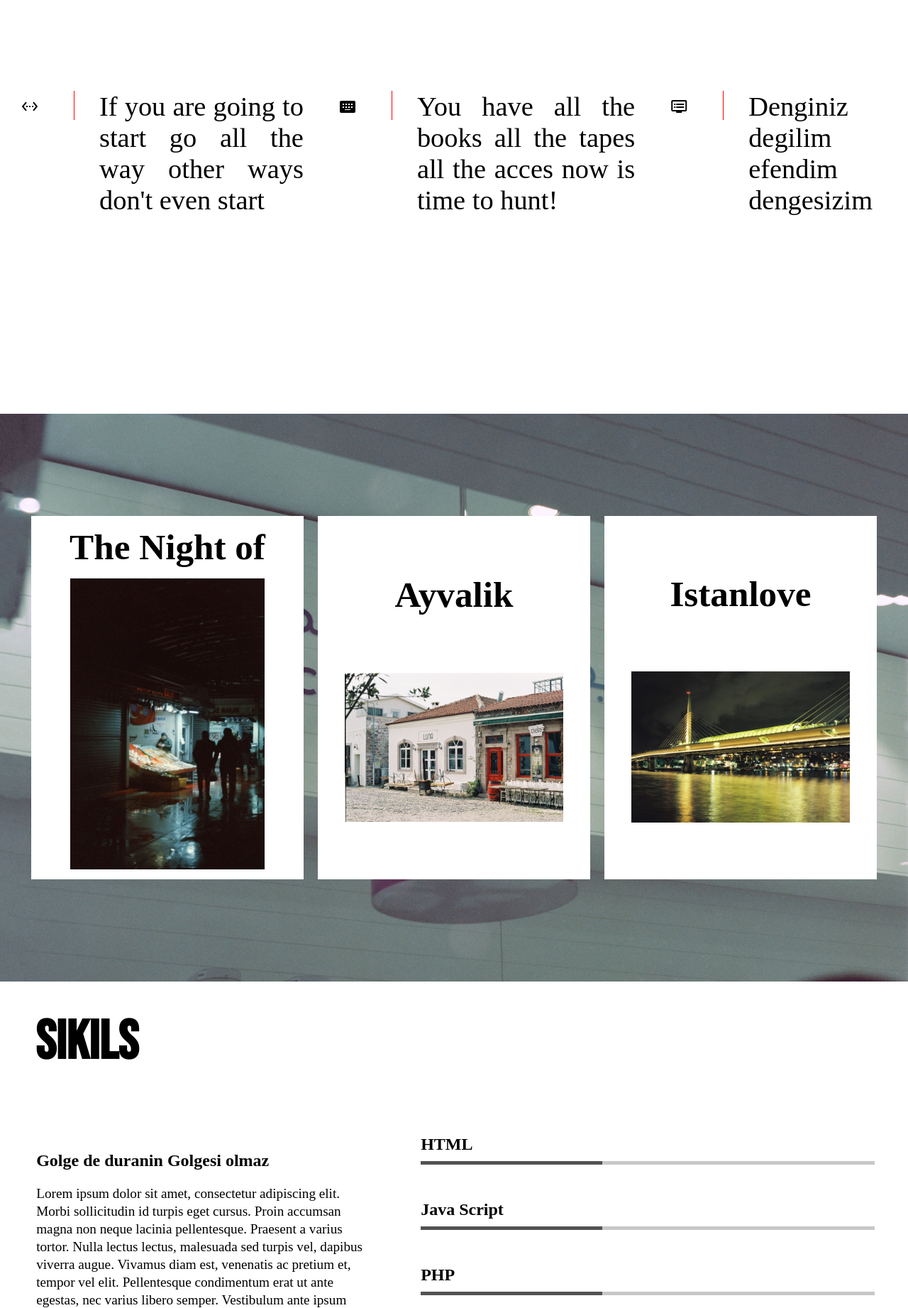
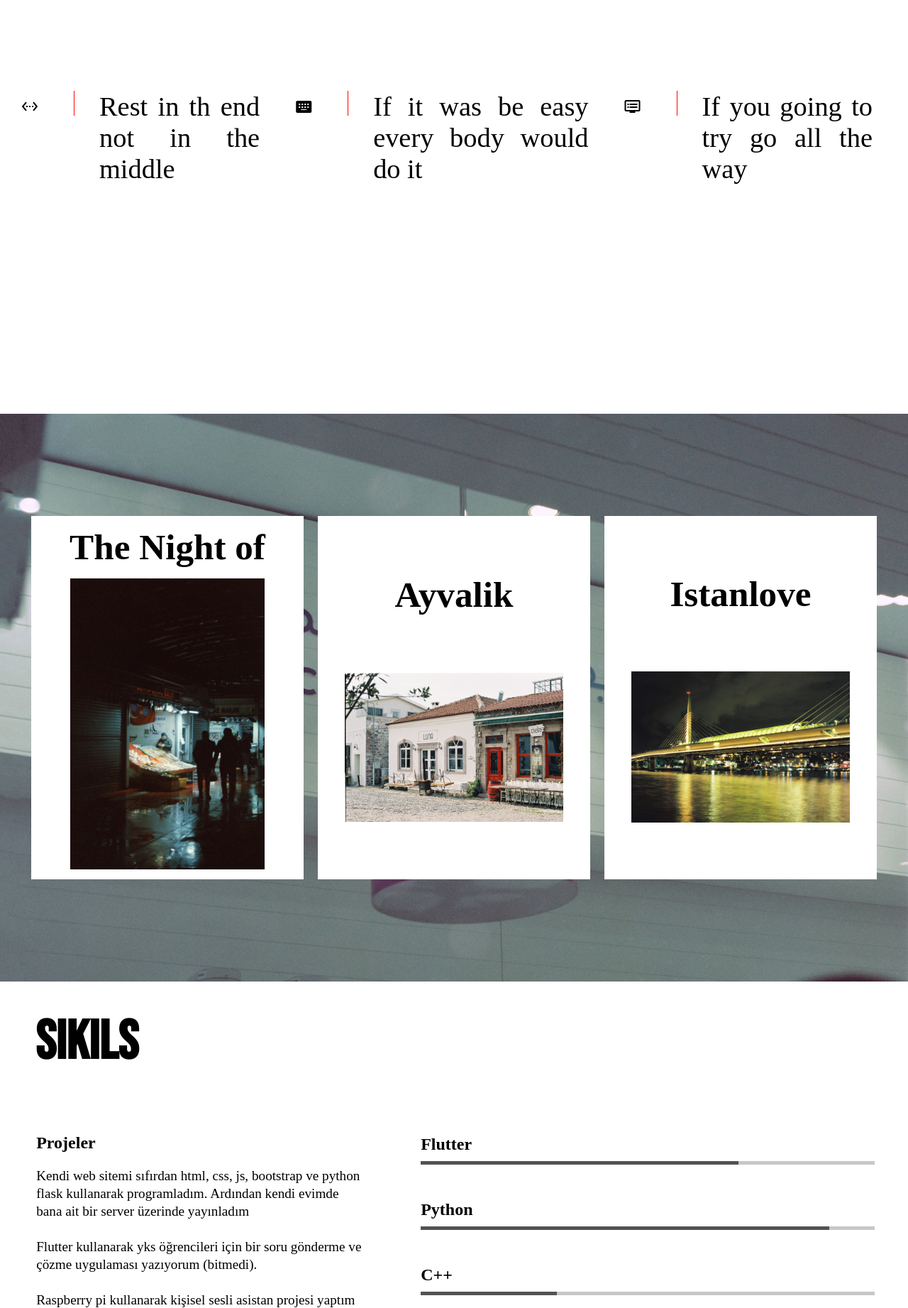
Before and after one commit to Muhammet-Talha-Ugurel/BLOG-FLASK, a Flask app: page / in a window 1280 px wide. Shown: the part 1117-2960 px from the top of the page at 71% size. Run offline with Flask 2, Linux system fonts and the light colour scheme; data that the repository does not hold is empty.

Commit message:
REal data

```diff
--- a/main.py
+++ b/main.py
@@ -3,4 +3,4 @@ from website import create_app
 app = create_app()
 
 if __name__ == '__main__':
-    app.run(debug=True)
+    app.run(host='0.0.0.0',port=80)
--- a/website/static/assets/css/index.css
+++ b/website/static/assets/css/index.css
@@ -191,7 +191,28 @@ nav a:hover
 {
     margin-left: 30px;
 }
-.prosess
+    .prosess0
+    {
+        height: 100%;
+        background-color: rgb(83, 83, 83);
+        float: left;
+        width: 70%;
+    }
+    .prosess1
+    {
+        height: 100%;
+        background-color: rgb(83, 83, 83);
+        float: left;
+        width: 90%;
+    }
+    .prosess2
+    {
+        height: 100%;
+        background-color: rgb(83, 83, 83);
+        float: left;
+        width: 30%;
+    }
+    .prosess3
     {
         height: 100%;
         background-color: rgb(83, 83, 83);
@@ -545,7 +566,28 @@ nav a:hover
     {
         margin-left: 30px;
     }
-    .prosess
+    .prosess0
+    {
+        height: 100%;
+        background-color: rgb(83, 83, 83);
+        float: left;
+        width: 70%;
+    }
+    .prosess1
+    {
+        height: 100%;
+        background-color: rgb(83, 83, 83);
+        float: left;
+        width: 90%;
+    }
+    .prosess2
+    {
+        height: 100%;
+        background-color: rgb(83, 83, 83);
+        float: left;
+        width: 30%;
+    }
+    .prosess3
     {
         height: 100%;
         background-color: rgb(83, 83, 83);
--- a/website/templates/index.html
+++ b/website/templates/index.html
@@ -41,22 +41,22 @@
    <section id="color1" id="color1" class="color">
         <section>
             <article class="section1_article">
-               <h6 class="section1_header">We don't have excuses!</h6>
+               <h6 class="section1_header">My mottos</h6>
                <p class="section1_content">Every one want change but no one wanna change</p>
             </article>
         </section>
         <section class="section1_container">
                 <article><i id="icon1" class="material-icons">settings_ethernet</i></article>
             <article class="section1_colom">
-                <p>If you are going to start go all the way other ways don't even start</p>
+                <p>Rest in th end not in the middle</p>
             </article>
                 <article><i id="icon2" class="material-icons">keyboard_alt</i></article>
             <article class="section1_colom">
-                <p>You have all the books all the tapes all the acces now is time to hunt!</p>
+                <p>If it was be easy every body would do it</p>
             </article>
                 <article><i id="icon3" class="material-icons">dvr</i></article>
             <article class="section1_colom">
-                <p>Denginiz degilim efendim dengesizim</p>
+                <p>If you going to try go all the way</p>
             </article>
         </section>
    </section>
@@ -85,19 +85,28 @@
        <h1>Sikils</h1>
         <section class="sikil-container">
             <article class="sikils">
-                <h2>Golge de duranin Golgesi olmaz</h2>
-                <p>Lorem ipsum dolor sit amet, consectetur adipiscing elit. Morbi sollicitudin id turpis eget cursus. Proin accumsan magna non neque lacinia pellentesque. Praesent a varius tortor. Nulla lectus lectus, malesuada sed turpis vel, dapibus viverra augue. Vivamus diam est, venenatis ac pretium et, tempor vel elit. Pellentesque condimentum erat ut ante egestas, nec varius libero semper. Vestibulum ante ipsum primis in faucibus orci luctus et ultrices posuere cubilia curae; Duis dapibus, nunc eget luctus suscipit, est mauris pharetra nisl, eget maximus lectus nibh a urna. Duis pharetra eget lorem sit amet vestibulum. Morbi lacus orci,
-                </p>
+                <h2>Projeler</h2>
+                <p>
+Kendi web sitemi sıfırdan html, css, js, bootstrap ve python flask
+kullanarak programladım. Ardından kendi evimde bana ait bir server
+üzerinde yayınladım <br><br>
+Flutter kullanarak yks öğrencileri için bir soru gönderme ve çözme
+uygulaması yazıyorum (bitmedi). <br><br>
+Raspberry pi kullanarak kişisel sesli asistan projesi yaptım bunun için
+snowboy, python speechrecognition gibi framework ve kütüphaneler
+kullandım. <br><br>
+Vehicle dynamic ekibinde çalışırken işimi kolaylaştırmak için C dili ile
+çeşitli scriptler yazdım.</p>
             </article>
                 <div class="bars">
-                    <h2 class="sikil">HTML</h2>
-                    <div class="bar"><div class="prosess"></div></div>
-                    <h2 class="sikil">Java Script</h2>
-                    <div class="bar"><div class="prosess"></div></div>
-                    <h2 class="sikil">PHP</h2>
-                    <div class="bar"><div class="prosess"></div></div>
-                    <h2 class="sikil">CSS</h2>
-                    <div class="bar"><div class="prosess"></div></div>
+                    <h2 class="sikil">Flutter</h2>
+                    <div class="bar"><div class="prosess0"></div></div>
+                    <h2 class="sikil">Python</h2>
+                    <div class="bar"><div class="prosess1"></div></div>
+                    <h2 class="sikil">C++</h2>
+                    <div class="bar"><div class="prosess2"></div></div>
+                    <h2 class="sikil">Web Dev</h2>
+                    <div class="bar"><div class="prosess3"></div></div>
                 </div>
         </section>
    </section>
@@ -117,8 +126,8 @@
         </article>
             <p>© Created By MTU</p>
         <article class="socical-media">
-            <a href="#"><ion-icon id="socical-icon" name="logo-instagram"></ion-icon></a>
-            <a href="#"><ion-icon id="socical-icon" name="logo-linkedin"></ion-icon></a>
+            <a href="https://www.instagram.com/muhammed.talha.ugurel/"><ion-icon id="socical-icon" name="logo-instagram"></ion-icon></a>
+            <a href="https://www.linkedin.com/in/muhammed-talha-u%C4%9Furel-4b96781a3/"><ion-icon id="socical-icon" name="logo-linkedin"></ion-icon></a>
             <a href="#"><ion-icon id="socical-icon" name="logo-youtube"></ion-icon></a>
         </article>
         </article>
```
Lines whose indentation alone changed are shown as unchanged.
